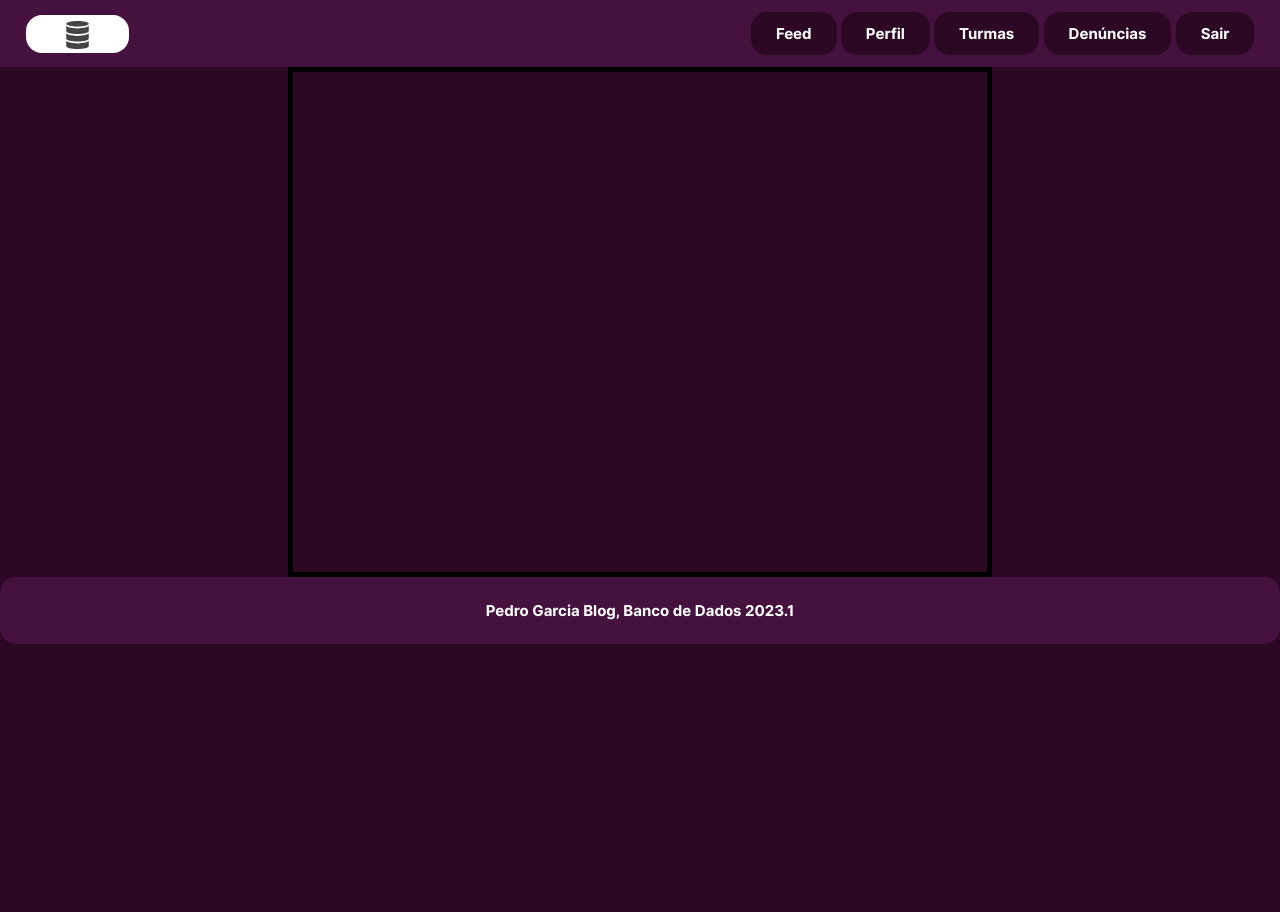
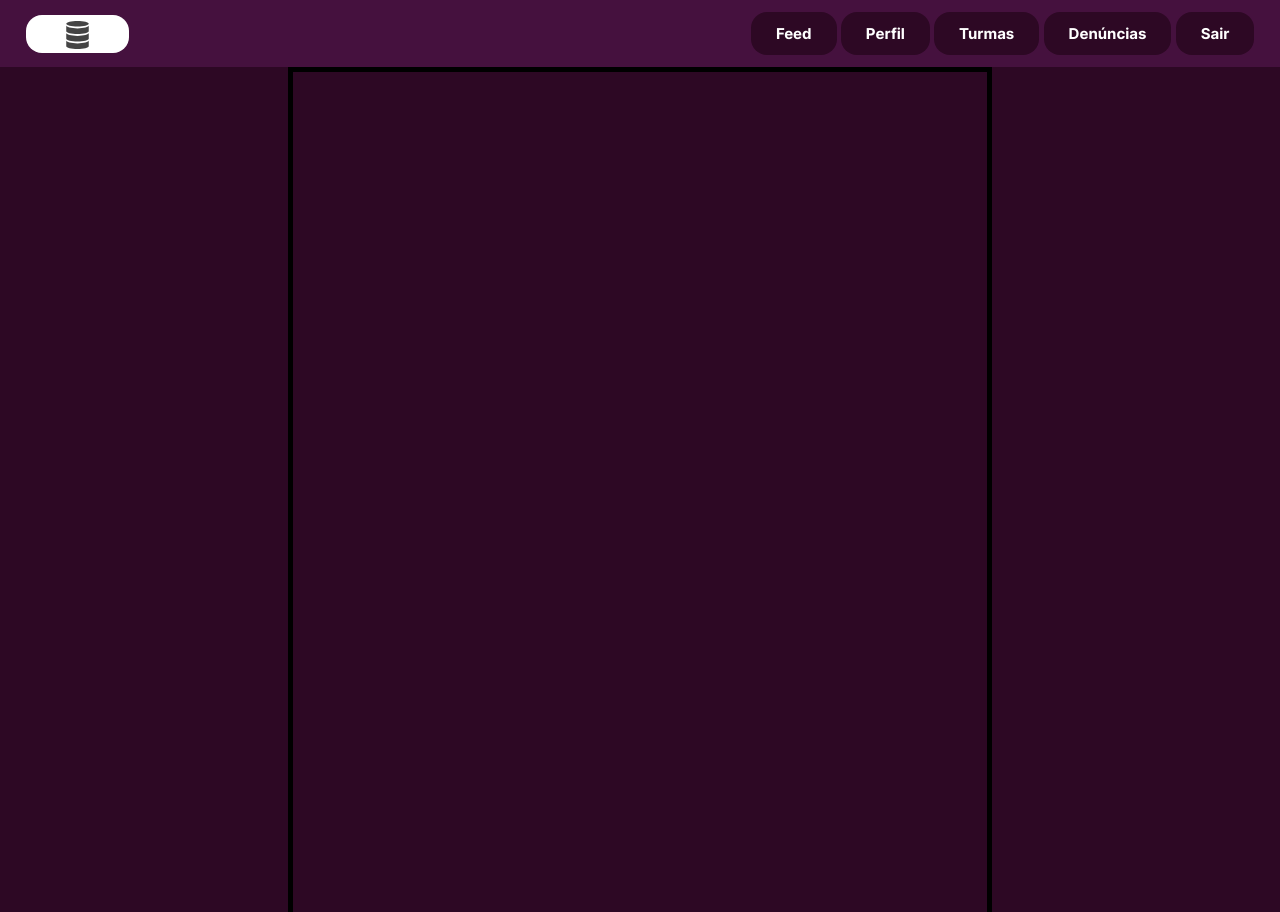
Before and after one commit to EduardoMarciano/BDProjeto, a plain HTML site: page html/feed-turmas.html in a window 1280 px wide. Shown: the top 912 px of the page. Before the commit the page ends 800 px from the top, so only its background shows below. Drawn offline with Linux system fonts and the light colour scheme; no server answers.

Commit message:
versão final BB

```diff
--- a/css/feed-turmas.css
+++ b/css/feed-turmas.css
@@ -304,3 +304,7 @@
     border-radius: 4px;
     transition: 100ms;
 }
+
+#posts-container{
+    min-height: 840px;
+}
```
